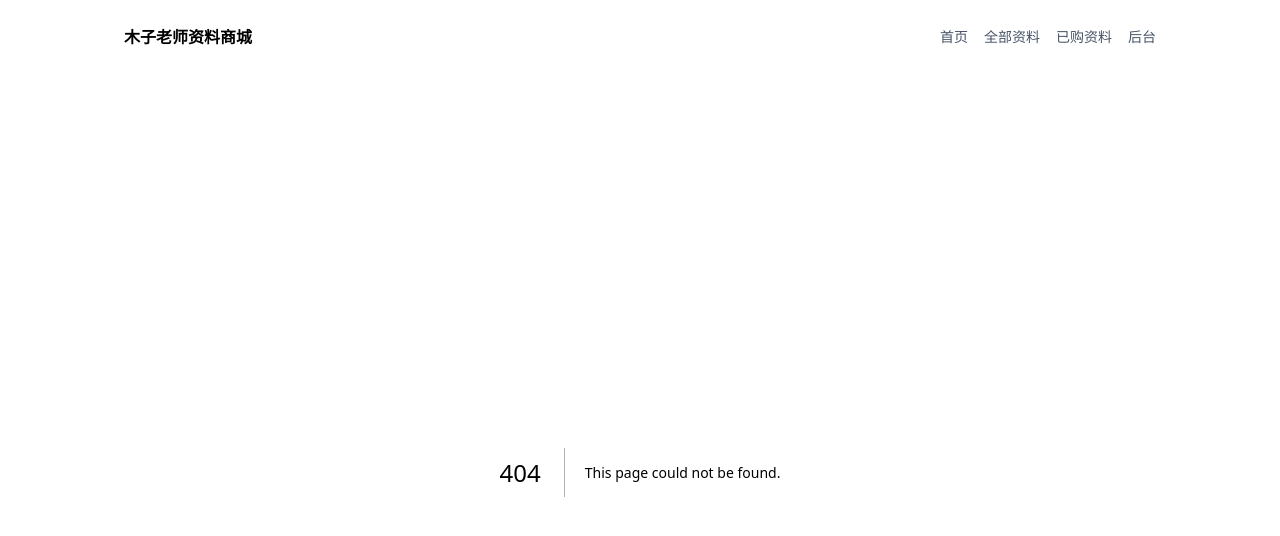
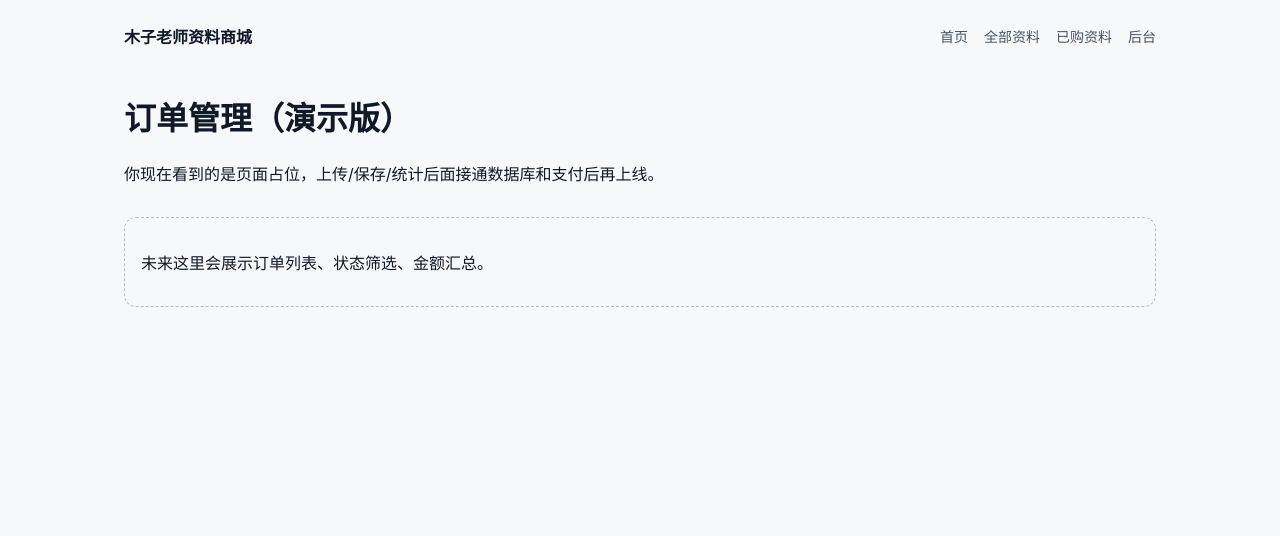
Before and after one commit to muzi2023/digital-material-store, a Next.js app: page /admin/orders in a window 1280 px wide. Before the commit this address had no page. Shown: the top 536 px of the page. Built offline with nearby package versions, Linux system fonts and the light colour scheme.

Commit message:
Create AdminOrdersPage comfeat: admin orders page placeholderponent with placeholder content
This page serves as a placeholder for order management features, which will be implemented later.

```diff
--- /dev/null
+++ b/app/admin/orders/page.tsx
@@ -0,0 +1,13 @@
+export default function AdminOrdersPage() {
+  return (
+    <main style={{ display: 'grid', gap: 16 }}>
+      <header>
+        <h1>订单管理（演示版）</h1>
+        <p>你现在看到的是页面占位，上传/保存/统计后面接通数据库和支付后再上线。</p>
+      </header>
+      <section style={{ border: '1px dashed #bbb', padding: 16, borderRadius: 12 }}>
+        <p>未来这里会展示订单列表、状态筛选、金额汇总。</p>
+      </section>
+    </main>
+  );
+}
```
